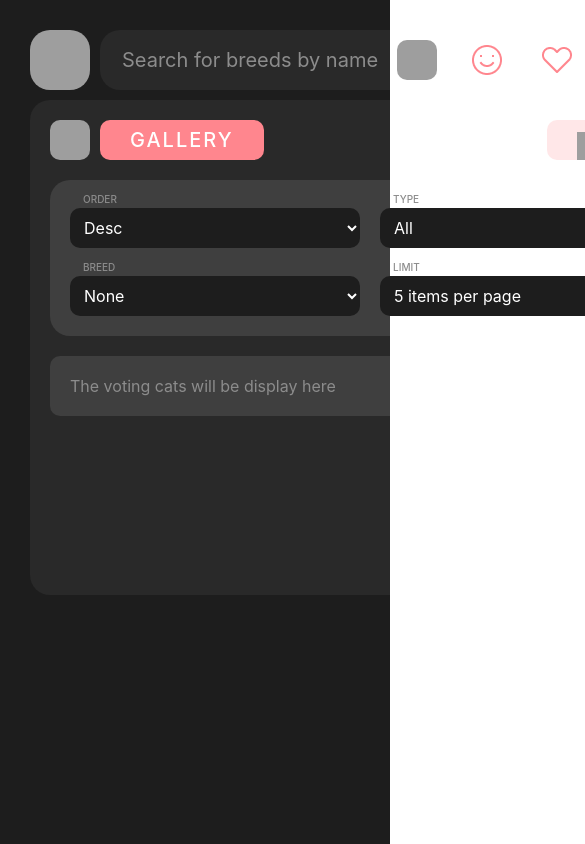
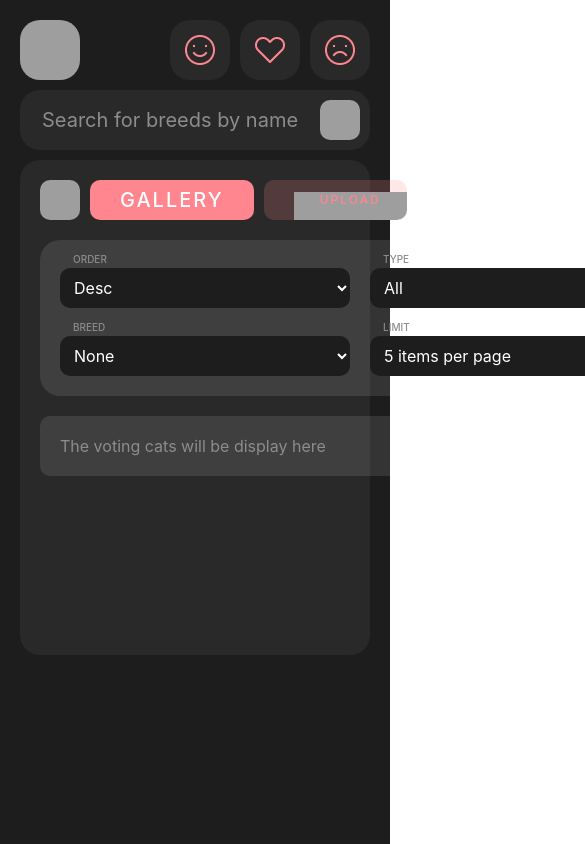
Before and after one commit to Oleksii-Kriuckov/cat-api-vite, a React (Vite) app: page /gallery in a window 390 px wide. Shown: the top 844 px of the page, 585 px wide, since content can reach past the window. Built offline with nearby package versions, Linux system fonts and the light colour scheme; grey boxes are pictures that could not be loaded.

Commit message:
made mobile navbar

```diff
--- a/src/AppStyle/App.css
+++ b/src/AppStyle/App.css
@@ -1,5 +1,4 @@
 main {
-  padding: 30px;
   position: relative;
   min-height: 100vh;
 }
--- a/src/AppStyle/App.scss
+++ b/src/AppStyle/App.scss
@@ -2,10 +2,10 @@
 @import "variables";
 
 main {
-  padding: 30px;
   position: relative;
   min-height: 100vh;
 }
+
 .initial {
   width: 680px;
 }
--- a/src/AppStyle/adaptive.css
+++ b/src/AppStyle/adaptive.css
@@ -33,6 +33,11 @@
     margin: 30px auto;
   }
 }
+@media (min-width: 660px) and (max-width: 767px) {
+  .search {
+    width: 320px;
+  }
+}
 @media (min-width: 320px) and (max-width: 767px) {
   .aside_wrapper {
     display: none;
@@ -42,13 +47,15 @@
   }
   main {
     margin: auto;
+    padding: 20px;
+    width: 100vw;
   }
   #offcanvas {
     width: 100vw;
     padding: 30px;
   }
 }
-@media (min-width: 540px) {
+@media (min-width: 660px) {
   .card_back {
     display: -webkit-box;
     display: -ms-flexbox;
@@ -66,12 +73,27 @@
   aside {
     width: 446px;
   }
+  main {
+    padding: 30px;
+  }
+  .navbar_mobile {
+    display: none;
+  }
   .offcan {
     width: 446px;
     margin: auto;
   }
 }
-@media (min-width: 320px) and (max-width: 539px) {
+@media (min-width: 320px) and (max-width: 659px) {
+  .search {
+    width: 100%;
+  }
+  aside {
+    max-width: 446px;
+  }
+  .navbar {
+    display: none;
+  }
   .card_back {
     display: none;
   }
@@ -86,9 +108,6 @@
     gap: 20px;
     margin-top: 20px;
   }
-  aside {
-    max-width: 446px;
-  }
   .offcan {
     max-width: 400px;
     width: 100%;
--- a/src/AppStyle/adaptive.scss
+++ b/src/AppStyle/adaptive.scss
@@ -9,6 +9,7 @@
   .aside_mobile {
     display: none;
   }
+
   #box {
     margin: 30px;
     margin-left: auto;
@@ -19,9 +20,11 @@
   .aside_wrapper {
     display: none;
   }
+
   main {
     margin: auto;
   }
+
   .initial {
     display: none;
   }
@@ -38,6 +41,12 @@
   }
 }
 
+@media (min-width: 660px) and (max-width: 767px) {
+  .search {
+    width: 320px;
+  }
+}
+
 @media (min-width: 320px) and (max-width: 767px) {
   .aside_wrapper {
     display: none;
@@ -49,15 +58,17 @@
 
   main {
     margin: auto;
+    padding: 20px;
+    width: 100vw;
   }
-
   #offcanvas {
     width: 100vw;
     padding: 30px;
   }
 }
 
-@media (min-width: 540px) {
+@media (min-width: 660px) {
+  // 576
   .card_back {
     display: flex;
     justify-content: center;
@@ -70,13 +81,32 @@
   aside {
     width: 446px;
   }
-  .offcan{
+
+  main {
+    padding: 30px;
+  }
+
+  .navbar_mobile {
+    display: none;
+  }
+  .offcan {
     width: 446px;
     margin: auto;
   }
 }
 
-@media (min-width: 320px) and (max-width: 539px) {
+@media (min-width: 320px) and (max-width: 659px) {
+  .search {
+    width: 100%;
+  }
+  aside {
+    max-width: 446px;
+  }
+
+  .navbar {
+    display: none;
+  }
+
   .card_back {
     display: none;
   }
@@ -89,11 +119,7 @@
     margin-top: 20px;
   }
 
-  aside {
-    max-width: 446px;
-  }
-
-  .offcan{
+  .offcan {
     max-width: 400px;
     width: 100%;
     margin: auto;
--- a/src/Components/NavBar.tsx
+++ b/src/Components/NavBar.tsx
@@ -1,15 +1,30 @@
-import { MyOffcanvas } from './Offcanvas/Offcanvas'
-import GroupLinkButtons from './UI/Buttons/LinkButtons/GroupLinkButtons'
-import SearchInput from './UI/Search/SearchInput'
+import { MyOffcanvas } from "./Offcanvas/Offcanvas";
+import GroupLinkButtons from "./UI/Buttons/LinkButtons/GroupLinkButtons";
+import SearchInput from "./UI/Search/SearchInput";
 
 const NavBar = () => {
   return (
-    <div className='d-flex' style={{gap: 10}}>
-      <MyOffcanvas/>
-      <SearchInput/>
-      <GroupLinkButtons />
-    </div>
-  )
-}
+    <>
+      <div className="navbar">
+        <div className="d-flex" style={{ gap: 10 }}>
+          <MyOffcanvas />
+          <SearchInput />
+          <GroupLinkButtons />
+        </div>
+      </div>
 
-export default NavBar
+      <div className="navbar_mobile">
+        <div className="d-flex flex-column" style={{ gap: 10 }}>
+          <div className="d-flex justify-content-between" style={{ gap: 10 }}>
+            <MyOffcanvas />
+            <GroupLinkButtons />
+          </div>
+
+          <SearchInput />
+        </div>
+      </div>
+    </>
+  );
+};
+
+export default NavBar;
```
